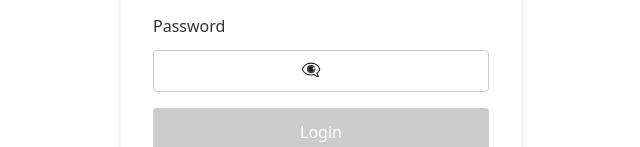
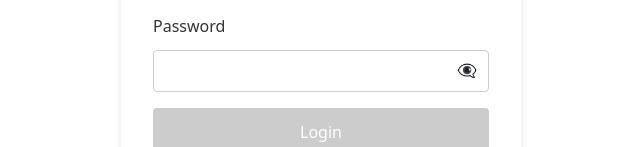
Before and after one commit to SuvojitSardar2003/My-Kanban, an Angular app in the folder frontend/: page /login in a window 1280 px wide. Shown: the part 206-353 px from the top of the page, without its empty margins (319-959 px from the left). Built offline with nearby package versions, Linux system fonts and the light colour scheme.

Commit message:
fixed the issue of password hide icon

```diff
--- a/frontend/src/app/components/forgot-password/forgot-password.component.css
+++ b/frontend/src/app/components/forgot-password/forgot-password.component.css
@@ -49,6 +49,7 @@
     border: none;
     cursor: pointer;
     padding: 0;
+    width: 10%;
   }
 
   button {
@@ -69,9 +70,9 @@
     cursor: not-allowed;
   }
 
-  button:hover:not(:disabled) {
+  /* button:hover:not(:disabled) {
     background-color: #0056b3;
-  }
+  } */
 
   .resend-btn {
     background-color: #6c757d;
--- a/frontend/src/app/components/login/login.component.css
+++ b/frontend/src/app/components/login/login.component.css
@@ -50,13 +50,16 @@
 
   .toggle-password {
     position: absolute;
-    right: 10px;
+    right: 5px;
     top: 50%;
     transform: translateY(-50%);
     background: none;
     border: none;
     cursor: pointer;
-    padding: 0;
+    padding: 0%;
+    height: 50%;
+    width: 10%;
+    background-color: white;
   }
 
   button {
@@ -72,9 +75,9 @@
     transition: background-color 0.2s;
   }
 
-  button:hover:not(:disabled) {
+  /* button:hover:not(:disabled) {
     background-color: #0056b3;
-  }
+  } */
 
   button:disabled {
     background-color: #ccc;
--- a/frontend/src/app/components/registration/registration.component.css
+++ b/frontend/src/app/components/registration/registration.component.css
@@ -112,22 +112,18 @@ input.error {
 }
 
 .password-input-container input {
-    padding-right: 40px;
+    padding-right: 2.5rem;
 }
 
 .toggle-password {
     position: absolute;
-    right: 0.25rem;
+    right: 0px;
+    top: 50%;
     bottom: 0;
     background: none;
     border: none;
     cursor: pointer;
-    padding: 0;
-    height: 100%;
-    width: fit-content;
-    display: flex;
-    align-items: center;
-    justify-content: center;
+    width: 15%;
 }
 
 .toggle-password:focus {
--- a/frontend/src/app/components/registration/registration.component.ts
+++ b/frontend/src/app/components/registration/registration.component.ts
@@ -133,12 +133,13 @@ interface OtpRequest {
       }
       .toggle-password {
         position: absolute;
-        right: 10px;
+        right: 0px;
         top: 50%;
         transform: translateY(-50%);
         background: none;
         border: none;
         cursor: pointer;
+        width: 15%;
       }
       input {
         width: 100%;
```
